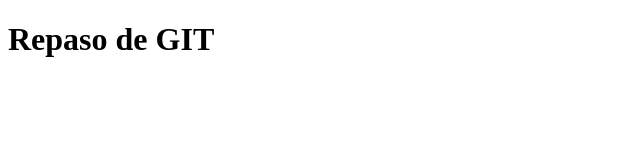
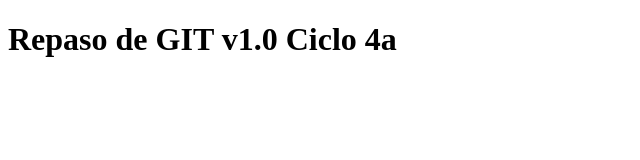
Before and after one commit to Linach12/CLASE31102022, a plain HTML site: page index.html in a window 1280 px wide. Shown: the whole page, without its empty margins (0-640 px from the left). Drawn offline with Linux system fonts and the light colour scheme.

Commit message:
cambios en el index.html

```diff
--- a/index.html
+++ b/index.html
@@ -7,6 +7,6 @@
     <title>Document</title>
 </head>
 <body>
-    <h1>Repaso de GIT</h1>
+    <h1>Repaso de GIT v1.0 Ciclo 4a</h1>
 </body>
 </html>
```
